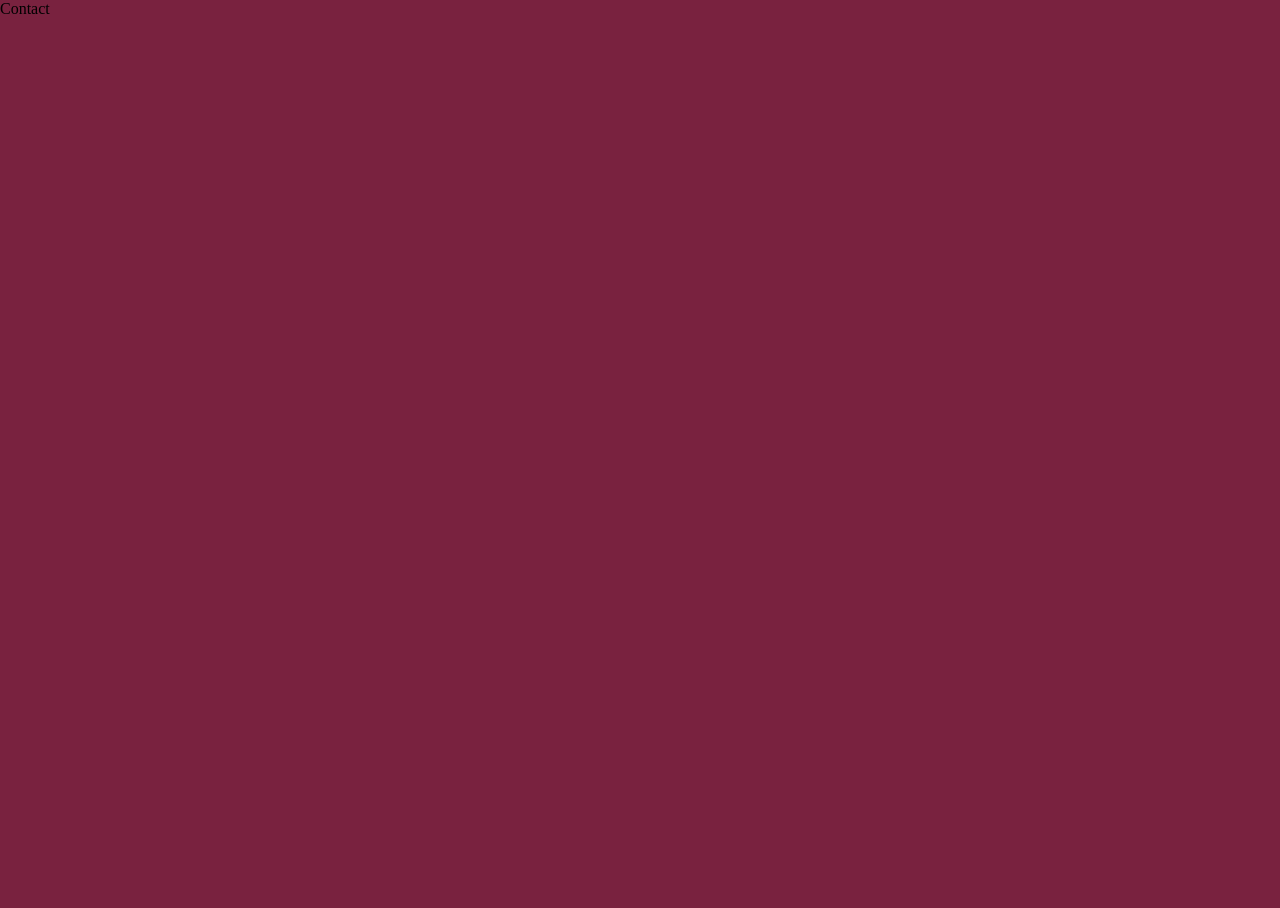
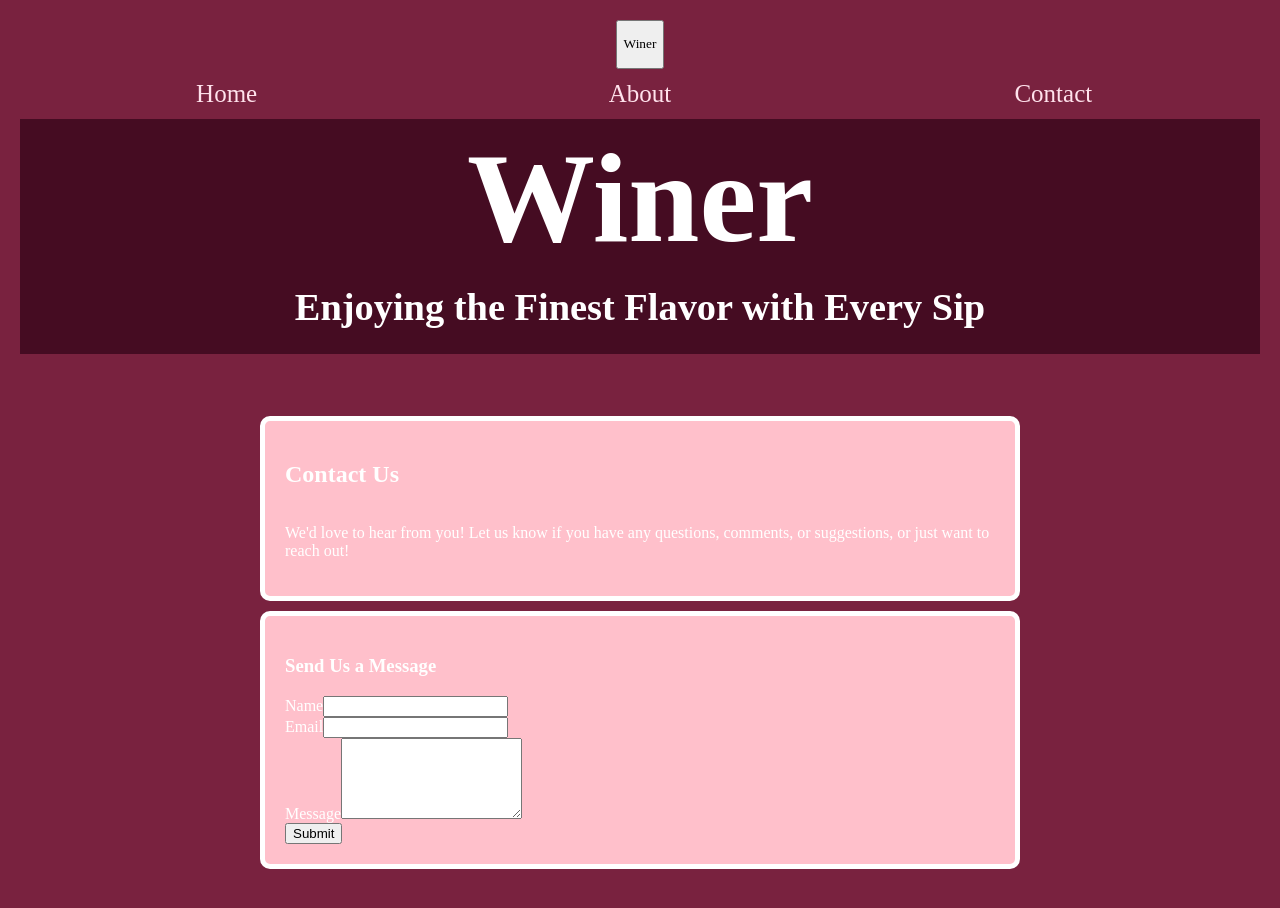
Before and after one commit to baphaelman/Blog-Project, a React (Vite) app in the folder vite-project/: page /contact in a window 1280 px wide. Shown: the top 908 px of the page. Before the commit the page ends 800 px from the top, so only its background shows below. Built offline with nearby package versions, Linux system fonts and the light colour scheme.

Commit message:
about and contact

```diff
--- a/vite-project/src/About.jsx
+++ b/vite-project/src/About.jsx
@@ -1,9 +1,100 @@
-import React from 'react'
+import React, { useState } from 'react';
+import { Link } from 'react-router-dom';
 
 function About() {
-    return (
-        <div>About</div>
-    )
+  const pageName = {
+    home: "Home",
+    about: "About",
+    contact: "Contact",
+  };
+
+  const aboutUsSectionStyle = {
+    color: 'white',
+    margin: '0 auto',
+    maxWidth: '800px',
+    padding: '20px',
+  };
+
+  const flexBoxStyle = {
+    display: 'flex',
+    flexDirection: 'column',
+    backgroundColor: 'lightpink',
+    padding: '20px',
+    margin: '10px 20px',
+    borderRadius: '10px',
+    border: '5px solid white',
+  };
+
+  const [showOurStory, setShowOurStory] = useState(false);
+  const [showWhatWeOffer, setShowWhatWeOffer] = useState(false);
+
+  return (
+    <div style={{ margin: '20px' }}>
+      <header id="header">
+        <nav className="scroll-menu">
+          <button className="scroll-menu-button">
+            <p style={{ fontFamily: 'Cedarville Cursive' }}>Winer</p> {}
+          </button>
+        </nav>
+        <nav>
+          <Link to="/">{pageName.home}</Link>
+          <Link to="/about">{pageName.about}</Link>
+          <Link to="/contact">{pageName.contact}</Link>
+        </nav>
+      </header>
+      <div className="blog-header">
+        <h1 style={{ fontFamily: 'Cedarville Cursive', color: 'white' }}>Winer</h1>
+        <h2 style={{ fontFamily: 'Cedarville Cursive', color: 'white' }}>
+          Enjoying the Finest Flavor with Every Sip
+        </h2>
+      </div>
+      <div style={aboutUsSectionStyle}>
+        <img
+          src="your-image-url.jpg" // idk how to do this
+          alt="About Us"
+          style={{ maxWidth: '100%' }}
+        />
+        <div style={flexBoxStyle}>
+          <h2>About Us</h2>
+          <p>
+          Welcome to Winer! If you love wine or want to learn more about wine, this is the place to be!
+Our team at Winer is a passionate group of wine enthusiasts who want to share our love and knowledge
+of the world of wine. Whether you're a seasoned wine connoisseur or just beginning your wine journey, Winer is the perfect destination for an engaging and informative learning experience.
+          </p>
+        </div>
+        <div style={flexBoxStyle}>
+          <h3 onClick={() => setShowOurStory(!showOurStory)}>Our Story</h3>
+          {showOurStory && (
+            <p>
+              At Winer, we believe that wine is more than an occasionally enjoyed beverage; it is a journey through history, culture, and nature.
+Our journey for the love of wine began with a shared fascination for the diversity of wine regions, the art of winemaking, and the joy of savoring a perfect glass of
+wine. Having tasted hundreds of bottles of wine, conversed with many wine communities, and visited vineyards from all over the world, we hope to be able to share our experiences with you.
+            </p>
+          )}
+        </div>
+        <div style={flexBoxStyle}>
+          <h3 onClick={() => setShowWhatWeOffer(!showWhatWeOffer)}>What We Offer</h3>
+          {showWhatWeOffer && (
+            <ul>
+              <li>
+                 We are here to provide <strong>expert insights</strong> by sharing in-depth reviews, recommendations, and wine-related
+                insights. We cover a wide range of topics, from wine rankings to the best food pairings, so you can learn and
+                enjoy wine to the fullest!
+              </li>
+              <li>
+                Explore our <strong>trending articles</strong> and stay well-infomred with the latest news and discoveries in the world of wine. We always want to keep you up to date with the wine world. Our blog
+                keen eye on anything wine-related, and we bring you the most current and exciting wine news and developments!
+              </li>
+              <li>
+                 We are a <strong>community</strong> of wine-lovers! Come join our discussions, share your
+                experiences, and meet with other wine enthusiasts from anywhere in the world!
+              </li>
+            </ul>
+          )}
+        </div>
+      </div>
+    </div>
+  );
 }
 
-export default About
+export default About;
--- a/vite-project/src/Contact.jsx
+++ b/vite-project/src/Contact.jsx
@@ -1,9 +1,90 @@
-import React from 'react'
+import React, { useState } from 'react';
+import { Link } from 'react-router-dom';
 
 function Contact() {
-    return (
-        <div>Contact</div>
-    )
+  const pageName = {
+    home: "Home",
+    about: "About",
+    contact: "Contact",
+  };
+
+  const contactSectionStyle = {
+    color: 'white',
+    margin: '0 auto',
+    maxWidth: '800px',
+    padding: '20px',
+  };
+
+  const flexBoxStyle = {
+    display: 'flex',
+    flexDirection: 'column',
+    backgroundColor: 'pink',
+    padding: '20px',
+    margin: '10px 20px',
+    borderRadius: '10px',
+    border: '5px solid white',
+  };
+
+
+  const [isSubmitted, setIsSubmitted] = useState(false);
+
+  const handleFormSubmit = (e) => {
+    e.preventDefault();
+    setIsSubmitted(true);
+  };
+
+  return (
+    <div style={{ margin: '20px' }}>
+      <header id="header">
+        <nav className="scroll-menu">
+          <button className="scroll-menu-button">
+            <p style={{ fontFamily: 'Cedarville Cursive' }}>Winer</p>
+          </button>
+        </nav>
+        <nav>
+          <Link to="/">{pageName.home}</Link>
+          <Link to="/about">{pageName.about}</Link>
+          <Link to="/contact">{pageName.contact}</Link>
+        </nav>
+      </header>
+      <div className="blog-header">
+        <h1 style={{ fontFamily: 'Cedarville Cursive', color: 'white' }}>Winer</h1>
+        <h2 style={{ fontFamily: 'Cedarville Cursive', color: 'white' }}>
+          Enjoying the Finest Flavor with Every Sip
+        </h2>
+      </div>
+      <div style={contactSectionStyle}>
+        <div style={flexBoxStyle}>
+          <h2>Contact Us</h2>
+          <p>
+
+            We'd love to hear from you! Let us know if you have any questions, comments, or suggestions, or just want to reach out!
+          </p>
+        </div>
+        <div style={flexBoxStyle}>
+          <h3>Send Us a Message</h3>
+          <form onSubmit={handleFormSubmit}>
+            <div>
+              <label htmlFor="name">Name</label>
+              <input type="text" id="name" name="name" />
+            </div>
+            <div>
+              <label htmlFor="email">Email</label>
+              <input type="email" id="email" name="email" />
+            </div>
+            <div>
+              <label htmlFor="message">Message</label>
+              <textarea id="message" name="message" rows="5" />
+            </div>
+            <button type="submit">Submit</button>
+          </form>
+          {isSubmitted && (
+            <p style={{ color: 'green' }}>Thank you! We have received your message.</p>
+          )}
+        </div>
+      </div>
+    </div>
+  );
 }
 
-export default Contact
+export default Contact;
--- a/vite-project/src/index.css
+++ b/vite-project/src/index.css
@@ -48,6 +48,8 @@ nav > a:hover {
   font-family: 'Cedarville Cursive', cursive;
 }
 
+
+
 .blog-header {
   background-color: var(--darkbg);
   text-align: center;
@@ -67,14 +69,13 @@ nav > a:hover {
   padding-bottom: 2vw;
 }
 
-/* trending and recent articles in grid */
 .grid-container {
   display: grid;
   max-width: 100vw;
   grid-template-rows: 1fr 1fr 1fr;
   grid-template-columns: 2fr 1fr;
-  grid-gap: 10px; /* Adjust the gap between items as needed */
-  padding: 20px; /* Add padding as needed */
+  grid-gap: 10px;
+  padding: 20px;
 }
 
 .grid-header {
```
Also changed, not shown: vite-project/public/champagne-france-FRENCHWINE0321-7c3fce88f210453089152ccece3fff4d.jpg (added).
